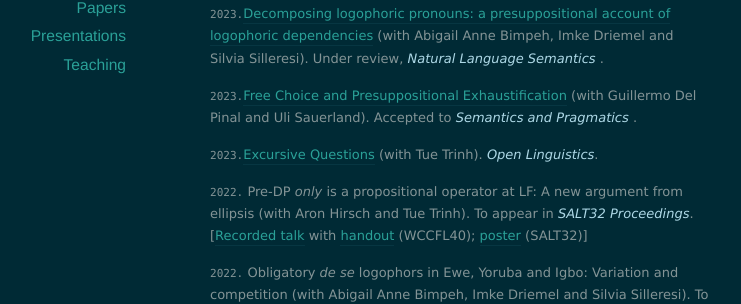
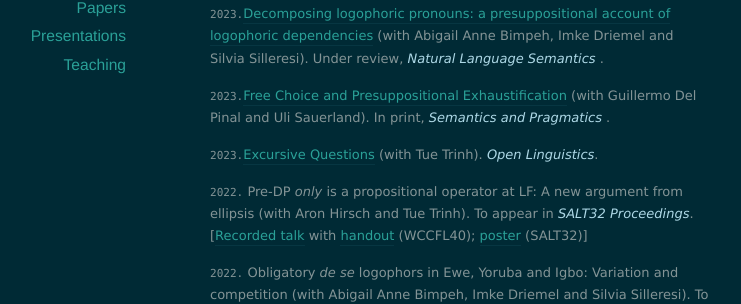
Before and after one commit to itaibassi/itaibassi.github.io, a Jekyll site: the page built from papers/index.markdown, in a window 1280 px wide. Shown: the part 206-510 px from the top of the page, without its empty margins (180-921 px from the left). Built offline with Jekyll 4.4.1, drawn with Linux system fonts in a browser that asks for light colours; nearby versions of some CDN libraries.

Commit message:
Update index.markdown

```diff
--- a/papers/index.markdown
+++ b/papers/index.markdown
@@ -13,7 +13,7 @@
 presuppositional account of logophoric
 dependencies](https://www.dropbox.com/scl/fi/jsx01gv767lx0w25524er/Strict_Logophors_2nd_round.pdf?rlkey=zy1wf07lasfuc5xmukmj7mmah&dl=0) (with Abigail Anne Bimpeh, Imke Driemel and Silvia Silleresi). Under review, *<font color="lightblue"> Natural Language Semantics </font>*.
 
-`2023.`[Free Choice and Presuppositional Exhaustification](https://www.dropbox.com/s/way6x3z5rtsbf45/Presuppositional_exh_and_free_choice%20%283%29.pdf?dl=0) (with Guillermo Del Pinal and Uli Sauerland). Accepted to *<font color="lightblue"> Semantics and Pragmatics </font>*.
+`2023.`[Free Choice and Presuppositional Exhaustification](https://www.dropbox.com/scl/fi/qro81oh29tvurvkuytl28/FC_and_Pex_final_S-P.pdf?rlkey=bflxd52hu410bmp281j3pg0be&dl=0) (with Guillermo Del Pinal and Uli Sauerland). In print, *<font color="lightblue"> Semantics and Pragmatics </font>*.
 
 `2023.`[Excursive Questions](https://www.degruyter.com/document/doi/10.1515/opli-2022-0232/html) (with Tue Trinh). *<font color="lightblue"> Open Linguistics</font>*.
 
```
